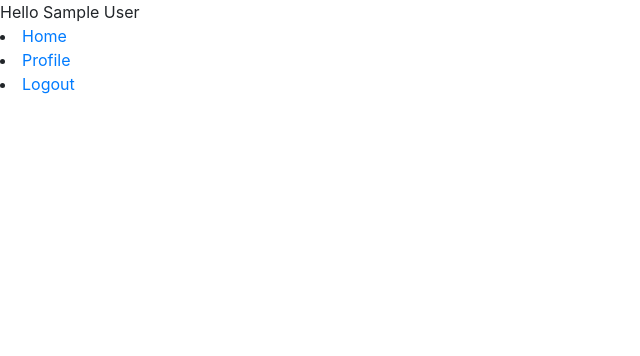
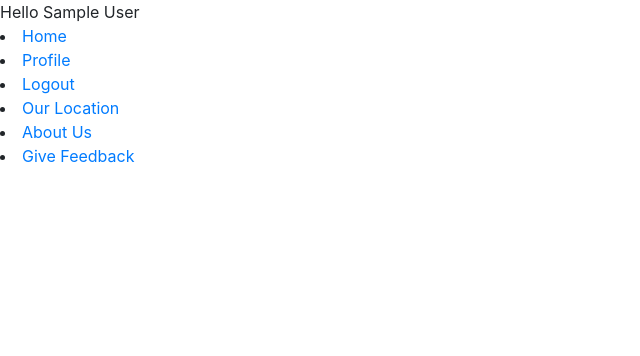
Before and after one commit to cuciocj/a2i-std621-phpcarrental, a PHP site: page / in a window 1280 px wide. Shown: the top 356 px of the page, without its empty margins (0-640 px from the left). Run offline with PHP 8.4, Linux system fonts and the light colour scheme; the visitor is signed in with stand-in values (Sample User, id 1); data that the repository does not hold is empty.

Commit message:
added footer

```diff
--- /dev/null
+++ b/includes/footer.php
@@ -0,0 +1,14 @@
+<?php
+    if (isset($_SESSION["loggedin"]) && $_SESSION["loggedin"] === true) {
+        echo '<footer>'
+            . '<li><a href="our_location.php">Our Location</a></li>'
+            . '<li><a href="about_us.php">About Us</a></li>'
+            . '<li><a href="feedback.php">Give Feedback</a></li>'
+            . '</footer>';
+    } else {
+        echo '<footer>'
+            . '<li><a href="our_location.php">Our Location</a></li>'
+            . '<li><a href="about_us.php">About Us</a></li>'
+            . '</footer>';
+    }
+?>
--- a/index.php
+++ b/index.php
@@ -28,13 +28,14 @@
                         ."transmission: " . $vehicle->getTransmission() . "<br>"
                         ."price: " . $vehicle->getPrice() . " p/w"
                     ."</p>"
-                    ."<a href='" . // rent.php if logged-in, login.php if not logged-in. refactor.
+                    ."<a href='" . // rent.php if logged-in, login.php if not logged-in. refactor this please.
                         ((isset($_SESSION["loggedin"]) && $_SESSION["loggedin"] === true) ? "rent.php" : "login.php")
-                    . "' class='btn btn-primary'>Rent</a>"
+                    . "' class='btn btn-primary'>Book this Car</a>"
                 ."</div>"
             ."</div>";
     }
     ?>
+<?php include './includes/footer.php'; ?>
 </body>
 
 </html>
```
